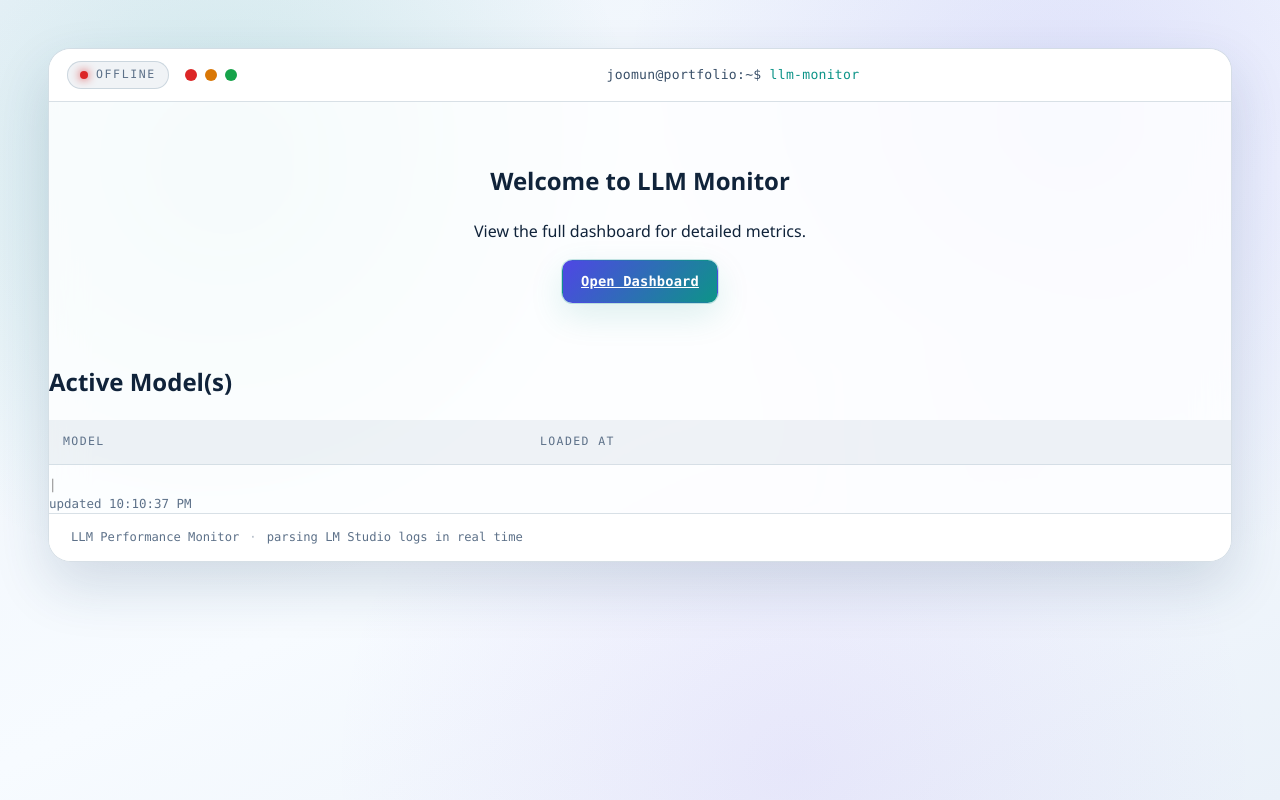
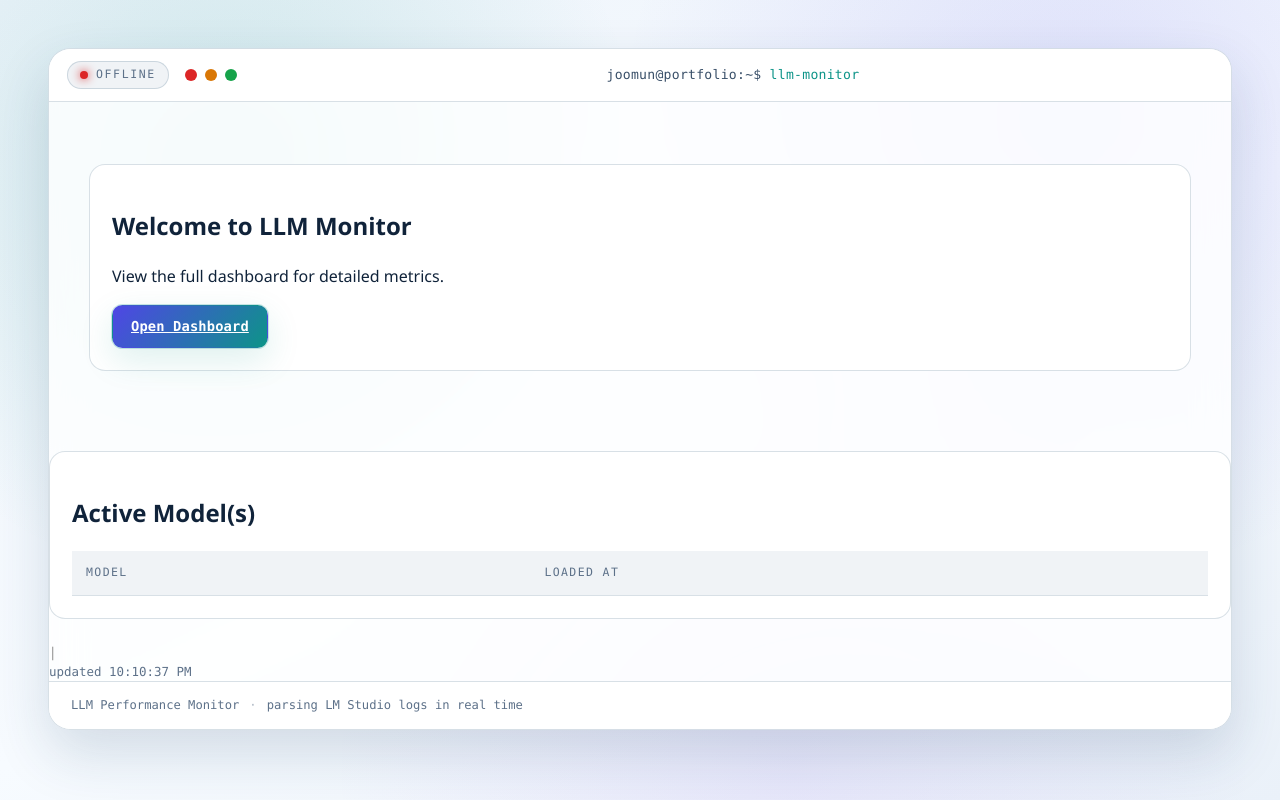
Before and after one commit to joomun/analysis-of-local-llm, a website: page Node Interface/public/index.html in a window 1280 px wide. Drawn offline with Linux system fonts and the light colour scheme; no server answers.

Commit message:
Wrap homepage sections in panels and fix duplicate fetch

```diff
--- a/Node Interface/public/index.html
+++ b/Node Interface/public/index.html
@@ -18,14 +18,17 @@
       <div class="terminal-title"><span class="path">joomun@portfolio:~$</span> <span class="cmd">llm-monitor</span></div>
     </header>
 
-    <div class="terminal-body" style="text-align:center;padding-top:40px;">
+    <div class="terminal-body">
+      <div class="panel" style="margin-bottom:20px;">
+
       <h1>Welcome to LLM Monitor</h1>
       <p>View the full dashboard for detailed metrics.</p>
       <a href="/dashboard.html" class="btn btn-primary">Open Dashboard</a>
+      </div>
     </div>
 
     <!-- Active Models List -->
-    <div id="activeModels" style="margin-top:20px;">
+    <div id="activeModels" class="panel" style="margin-top:20px;">
       <h2>Active Model(s)</h2>
       <table id="modelTable">
         <thead><tr><th scope="col">Model</th><th scope="col">Loaded At</th></tr></thead>
@@ -57,7 +60,6 @@ document.addEventListener('DOMContentLoaded', () => {
   const lastUpdatedEl = document.getElementById('lastUpdated');
   if(lastUpdatedEl){ lastUpdatedEl.textContent=`updated ${new Date().toLocaleTimeString()}`; }
 
-  fetch('/api/active-models')
   fetch('/api/active-models')
     .then(r=>r.json())
     .then(d=>{
```
